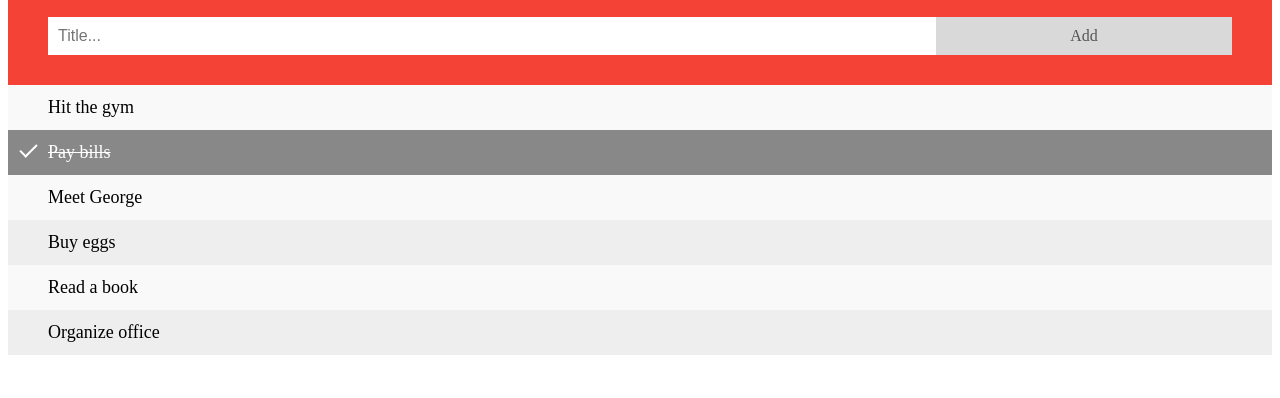
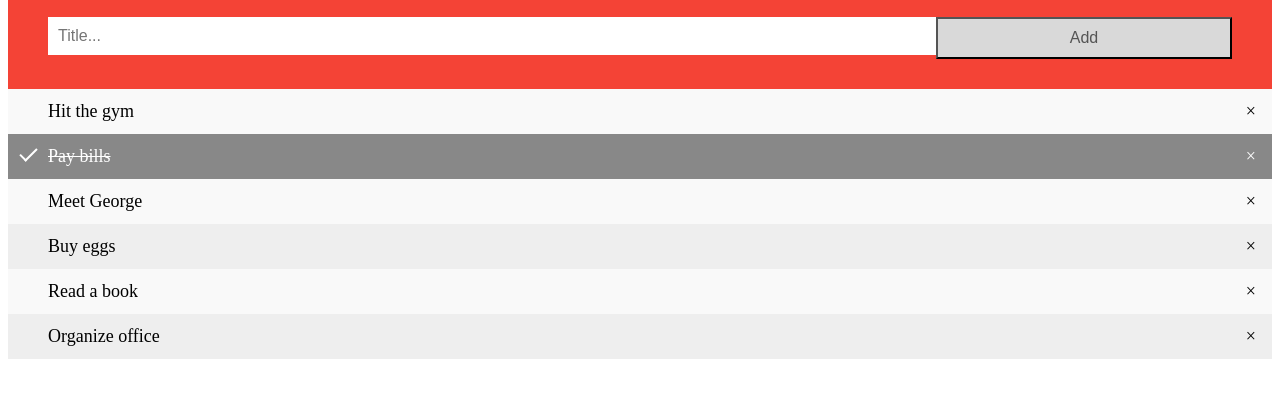
Before and after one commit to Tof28/to_do_list, a plain HTML site: page index.html in a window 1280 px wide. Shown: the part 88-486 px from the top of the page. Drawn offline with Linux system fonts and the light colour scheme.

Commit message:
4e commit - livré

```diff
--- a/index.html
+++ b/index.html
@@ -11,9 +11,8 @@
   <div id="myDIV" class="header">
     <h2>My To Do List</h2>
     <input type="text" id="myInput" placeholder="Title...">
-        <span onclick="newElement()" class="addBtn">Add</span>
+    <button onclick="newElement()" class="addBtn">Add</button>
   </div>
-
   <ul id="myUL">
     <li>Hit the gym</li>
     <li class="checked">Pay bills</li>
@@ -23,4 +22,5 @@
     <li>Organize office</li>
   </ul>
 </body>
+<script src="app.js"></script>
 </html>
```
Lines whose indentation alone changed are shown as unchanged.
